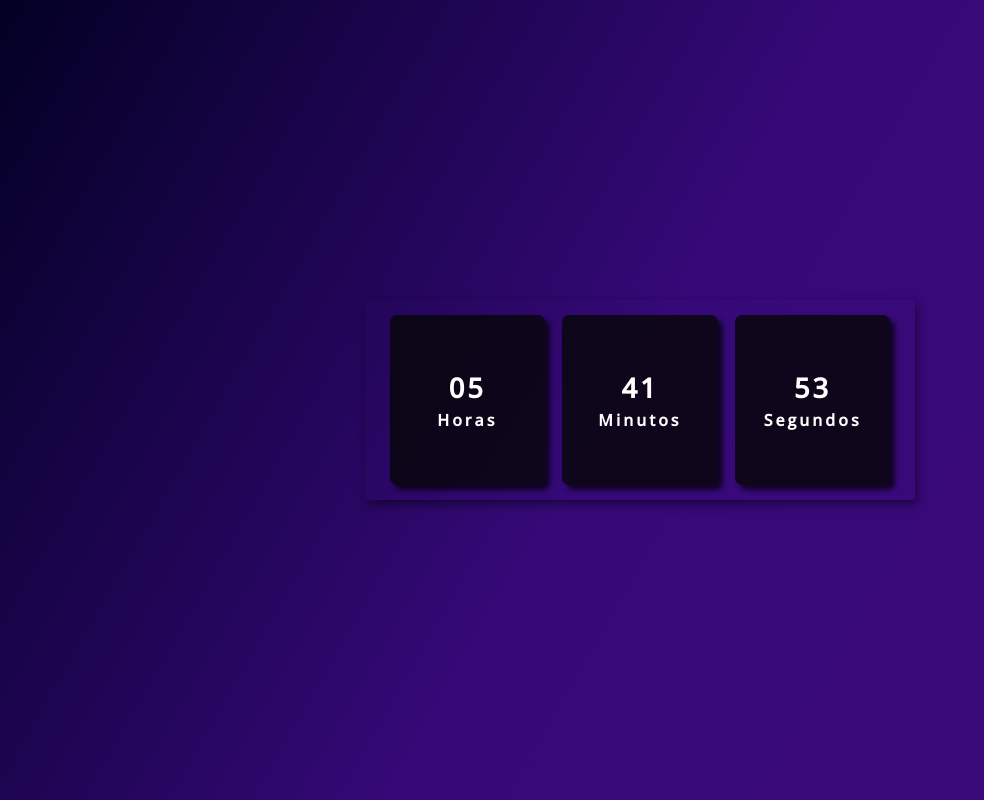
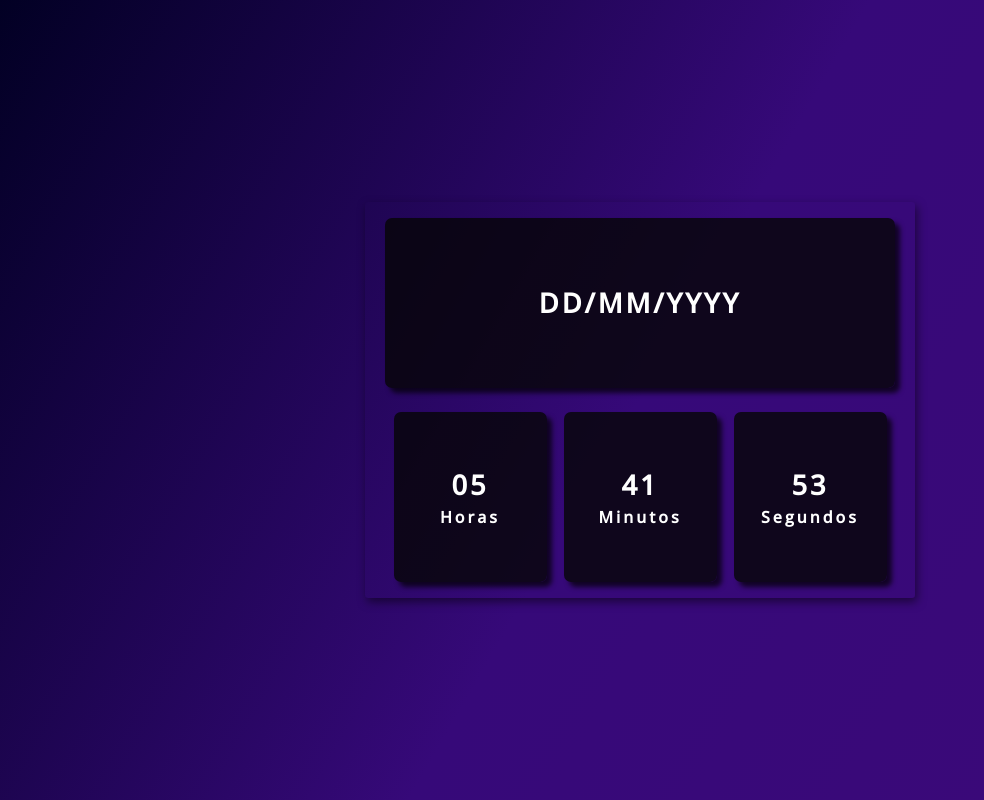
Before and after one commit to Erik-Sillva/projeto-relogio-digital, a plain HTML site: page index.html in a window 1280 px wide. Shown: the whole page, without its empty margins (0-984 px from the left). Drawn offline with nearby package versions, Linux system fonts and the light colour scheme.

Commit message:
add data

```diff
--- a/assets/sass/_style.scss
+++ b/assets/sass/_style.scss
@@ -1,9 +1,8 @@
 main {
     div.clock {
             position: relative;
-            height: 200px;
-            width: 550px;
-            padding: 1em;
+            max-width: 550px;
+            padding: 1em 2em;
             background: transparent;
             border-radius: 3px;
             box-shadow: 2px 4px 10px rgba(0, 0 , 0, .5);
--- a/index.html
+++ b/index.html
@@ -14,18 +14,30 @@
 <body>
 
     <main class="d-flex align-items-center justify-content-center">
-        <div class="container clock d-flex align-items-center justify-content-around">
-            <div class="container-time">
+        <div class="container clock d-grid">
+            <div class="row mb-4">
+                <div class="container-time container-data col flex-row">
+                    <span id="day">DD/</span>
+                    <span id="month">MM/</span>
+                    <span id="year">YYYY</span>
+                </div>
+            </div>
+
+            <div class="row justify-content-around">
+                <div class="container-time col-4">
                     <span id="hours">00</span>
                     <span class="time">Horas</span>
                 </div>
-            <div class="container-time">
+
+                <div class="container-time col-4">
                     <span id="minutes">00</span>
                     <span class="time">Minutos</span>
                 </div>
-            <div class="container-time">
+
+                <div class="container-time col-4">
                     <span id="seconds">00</span>
                     <span class="time">Segundos</span>
+                </div>
             </div>
         </div>
     </main>
```
Also changed, not shown: assets/css/main.min.css, 1 other file. Lines whose indentation alone changed are shown as unchanged.
